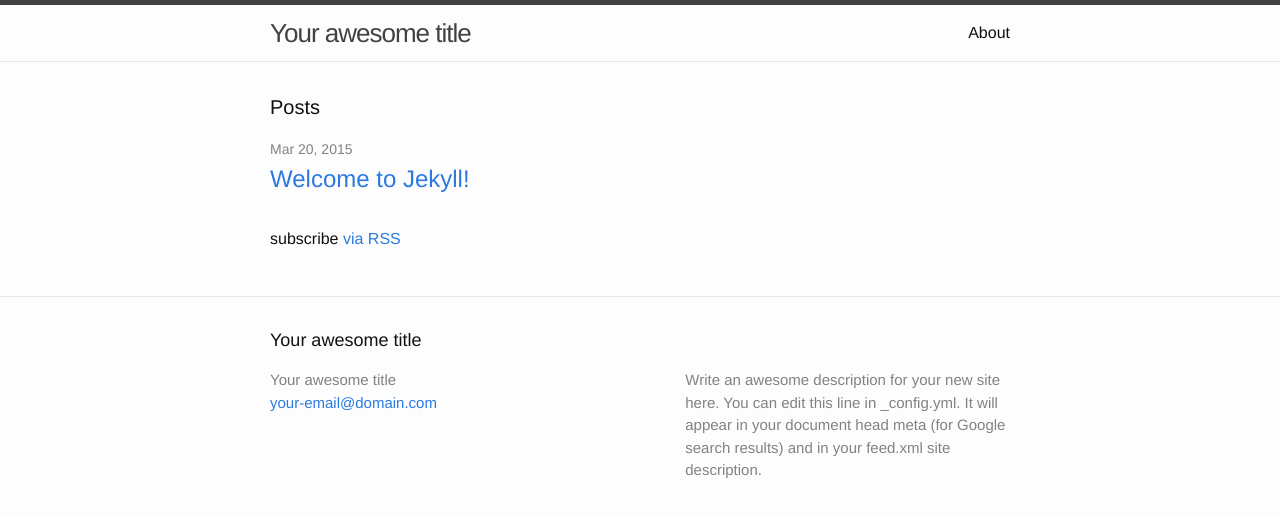
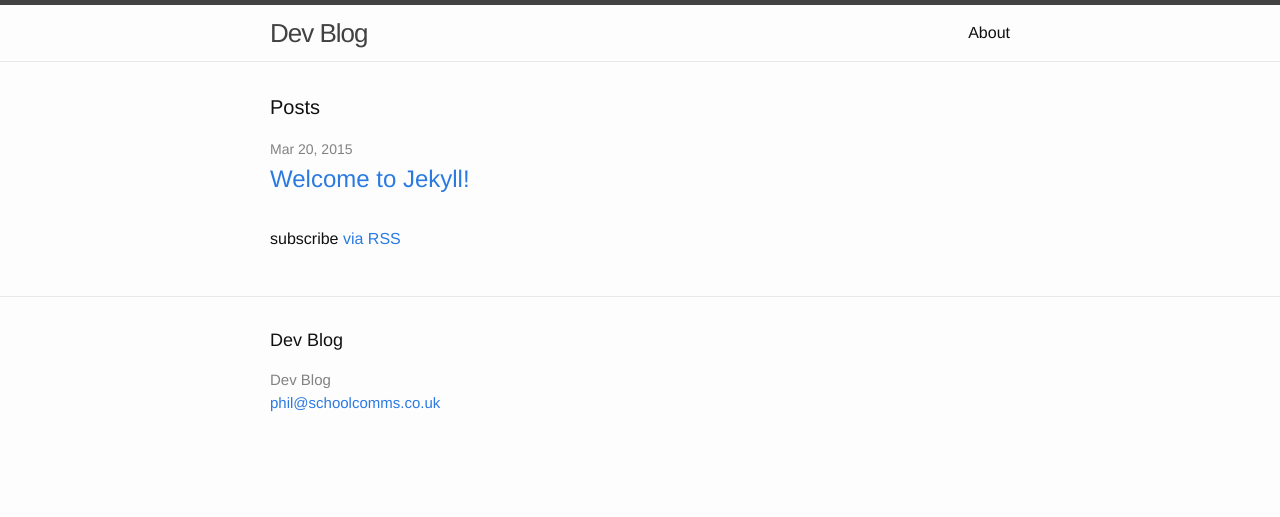
Before and after one commit to philcomms/philcomms.github.io, a Jekyll site: the page built from index.html, in a window 1280 px wide. Shown: the top 517 px of the page. Built offline with Jekyll 4.4.1, drawn with Linux system fonts in a browser that asks for light colours; Markdown is read by kramdown in place of the engine named in the settings.

Commit message:
Changed title and removed description

```diff
--- a/_config.yml
+++ b/_config.yml
@@ -1,10 +1,8 @@
 # Site settings
-title: Your awesome title
-email: your-email@domain.com
+title: Dev Blog
+email: phil@schoolcomms.co.uk
 description: > # this means to ignore newlines until "baseurl:"
-  Write an awesome description for your new site here. You can edit this
-  line in _config.yml. It will appear in your document head meta (for
-  Google search results) and in your feed.xml site description.
+
 baseurl: ""
 url: ""
 
```
